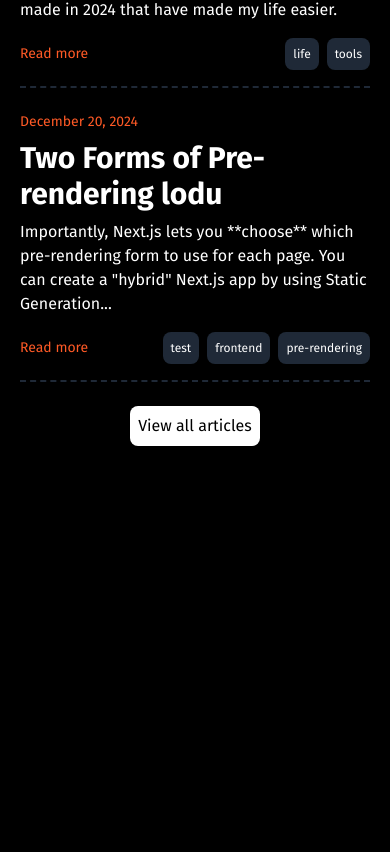
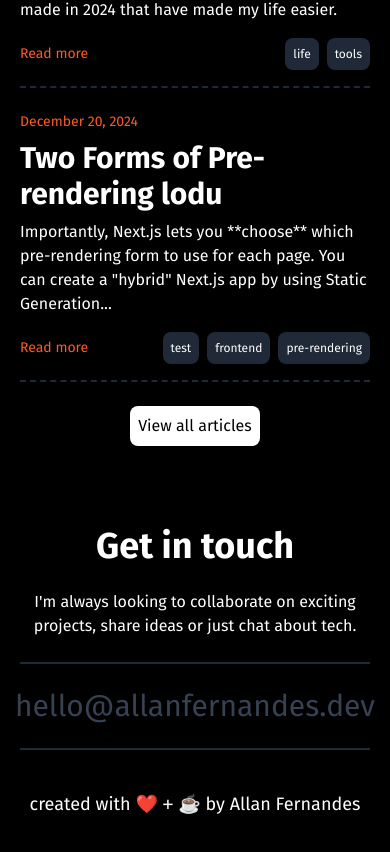
Before and after one commit to allanmosesfernandes/portfolio2025, a Next.js app: page / in a window 390 px wide. Shown: the part 4608-5460 px from the top of the page. Before the commit the page ends 5134 px from the top, so only its background shows below. Built offline with nearby package versions, Linux system fonts and the light colour scheme.

Commit message:
feat: add Contact component to Homepage; enhance user engagement with contact information

```diff
--- /dev/null
+++ b/src/components/Contact.jsx
@@ -0,0 +1,29 @@
+import React from 'react';
+import Link from 'next/link';
+
+const Contact = () => {
+    return (
+        <div className="mb-6">
+            <div className='mb-6'>
+                <p className="text-black dark:text-white font-bold flex items-center text-center d-flex justify-center mb-6 text-4xl">
+                    Get in touch
+                </p>
+                <p className="text-black dark:text-white flex items-center text-center d-flex justify-center mb-6">
+                    I'm always looking to collaborate on exciting projects, share ideas or just chat about tech.
+                </p>
+            </div>
+            <a
+                href="mailto:hello@allanfernandes.dev"
+                title=""
+                className="font-medium text-black dark:text-gray-700 text-3xl sm:text-5xl text-center border-y-2 border-gray-800 py-6 my-6 flex flex-wrap justify-center"
+            >
+                hello@allanfernandes.dev
+            </a>
+            <p className='text-black dark:text-white text-center text-lg mt-10 mb-20'>
+                created with ❤️ <code>+</code> ☕ by Allan Fernandes
+            </p>
+        </div>
+    );
+};
+
+export default Contact;
--- a/src/components/Homepage.jsx
+++ b/src/components/Homepage.jsx
@@ -6,6 +6,7 @@ import WorkExperience from './workExperience';
 import Skills from './Skills';
 import Projects from './Projects';
 import BlogsArticles from './Blogs';
+import Contact from './Contact';
 
 const Homepage = ({ posts }) => {
     return (
@@ -16,6 +17,7 @@ const Homepage = ({ posts }) => {
             <Skills />
             <Projects />
             <BlogsArticles posts={posts} />
+            <Contact />
         </div>
     );
 };
```
